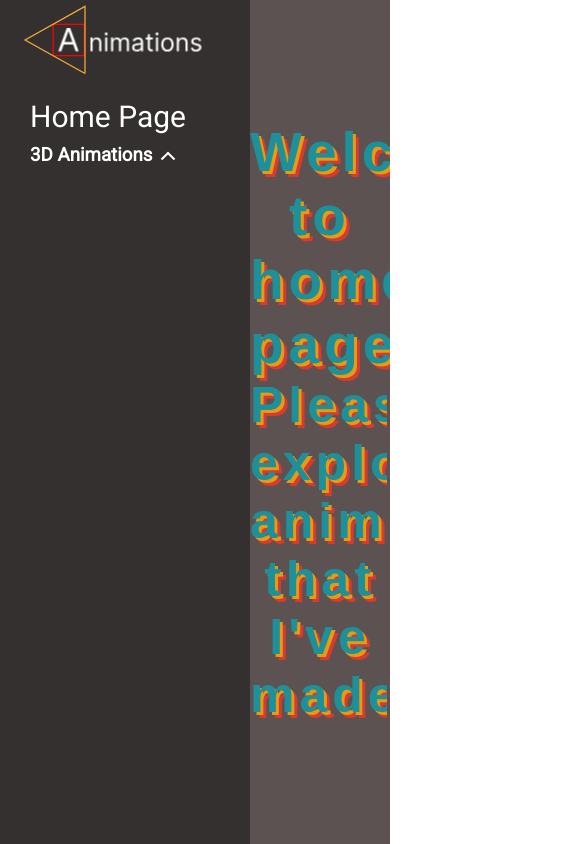
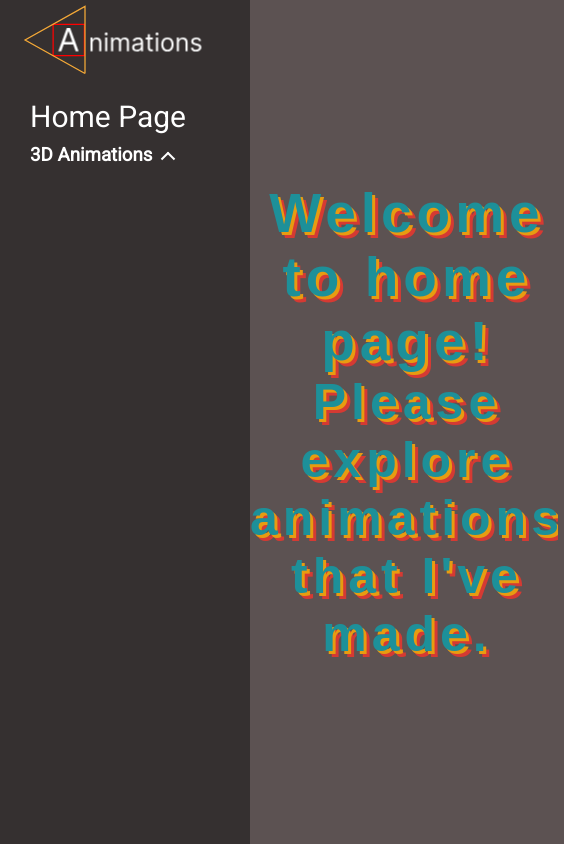
Before and after one commit to centek134/animations, a React (Create React App) app: page / in a window 390 px wide. Shown: the whole page, 564 px wide, since content can reach past the window. Built offline with nearby package versions, Linux system fonts and the light colour scheme; a web font is replaced by a local one.

Commit message:
changes added wrapper for animations container added div that' our mobile icon, after clicking it menu should appear

```diff
--- a/src/App.js
+++ b/src/App.js
@@ -9,11 +9,14 @@ const App = () => {
   return (
     <div className="App">
       <Sidebar />
+      <div className="content_wrapper">
+      <div className="mobile_menu_icon"></div>
       <Routes>
         <Route path='/' element={<HomePage/>}/>
         <Route path='/menu-animated' element={<MenuAnimated/>}/>
         <Route path='/cube' element={<Cube/>}/>
       </Routes>
+      </div>
     </div>
   );
 }
```
